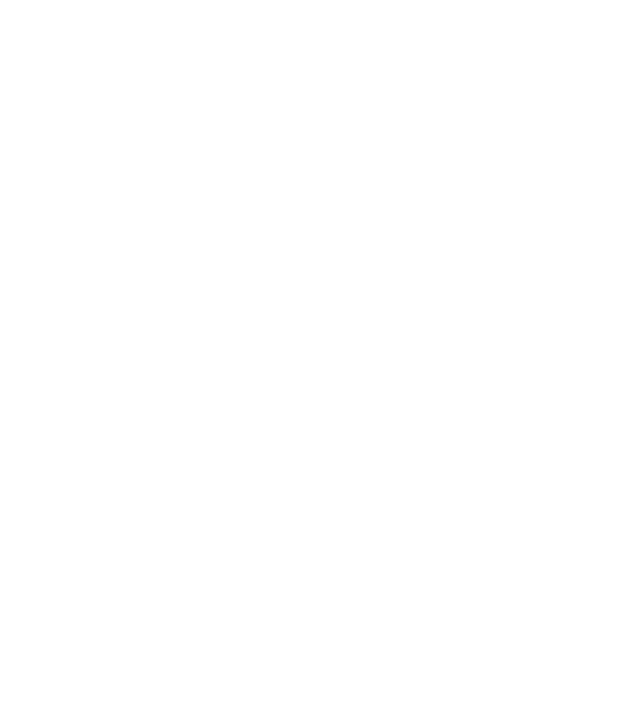
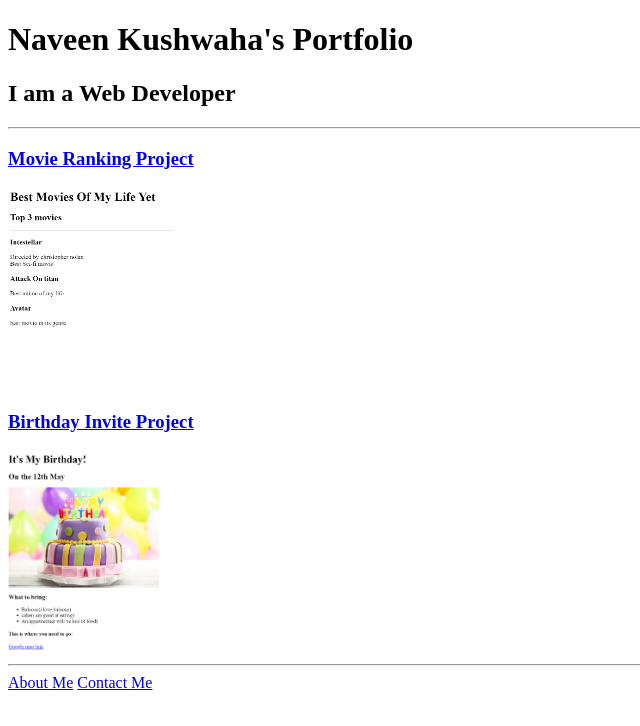
Before and after one commit to naveen-1105/html-portfolio, a plain HTML site: page index.html in a window 1280 px wide. Shown: the whole page, without its empty margins (0-640 px from the left). Drawn offline with Linux system fonts and the light colour scheme.

Commit message:
Add files via upload

```diff
--- a/index.html
+++ b/index.html
@@ -1,4 +1,23 @@
 <!-- TODO 1: Create the HTML Boilerplate -->
+<!DOCTYPE html>
+<html lang="en">
+<head>
+    <meta charset="UTF-8">
+    <meta name="viewport" content="width=device-width, initial-scale=1.0">
+    <title>Document</title>
+</head>
+<body>
+    <h1>Naveen Kushwaha's Portfolio</h1>
+    <h2>I am a Web Developer</h2>
+    <hr/>
+    <h3><a href = "http://127.0.0.1:3000/2.4+Movie+Ranking+Project/2.4 Movie Ranking Project/index.html">Movie Ranking Project</a></h3>
+    <img src = "./assets\images/Screenshot 2024-03-20 123921.png" height="200">
+    <h3><a href = "http://127.0.0.1:3000/3.4+Birthday+Invite+Project/3.4 Birthday Invite Project/index.html">Birthday Invite Project</a></h3>
+    <img src = "./assets\images/Screenshot 2024-03-20 124012.png" height="200">
+<hr/>
+<a href ="./public/about">About Me</a> <a href = "./public/contact.html">Contact Me</a>
+</body>
+</html>
 
 <!-- TODO 2: Add Your previous projects' HTML into the public folder -->
 
```
